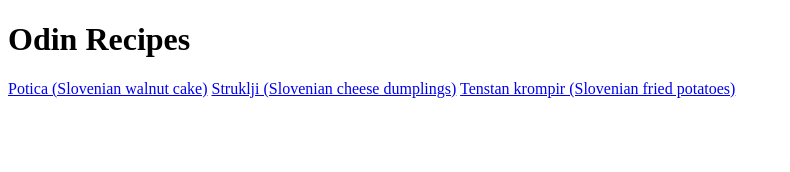
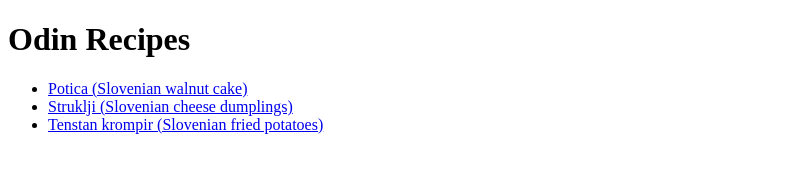
Before and after one commit to tnrdkvc/odin-recipes, a plain HTML site: page index.html in a window 1280 px wide. Shown: the whole page, without its empty margins (0-790 px from the left). Drawn offline with Linux system fonts and the light colour scheme.

Commit message:
Make the links into an unordered list
This action creates a list for the recipes, making it look nicer.

```diff
--- a/index.html
+++ b/index.html
@@ -7,8 +7,12 @@
 </head>
 <body>
   <h1>Odin Recipes</h1>
-    <a href="./recipes/potica.html">Potica (Slovenian walnut cake)</a>
-    <a href="recipes/struklji.html">Struklji (Slovenian cheese dumplings)</a>
-    <a href="recipes/tenstankrompir.html">Tenstan krompir (Slovenian fried potatoes)</a>
+  <ul>
+
+
+    <li><a href="./recipes/potica.html">Potica (Slovenian walnut cake)</a></li>
+    <li><a href="recipes/struklji.html">Struklji (Slovenian cheese dumplings)</a></li>
+    <li><a href="recipes/tenstankrompir.html">Tenstan krompir (Slovenian fried potatoes)</a></li>
+ </ul>
 </body>
 </html>
```
